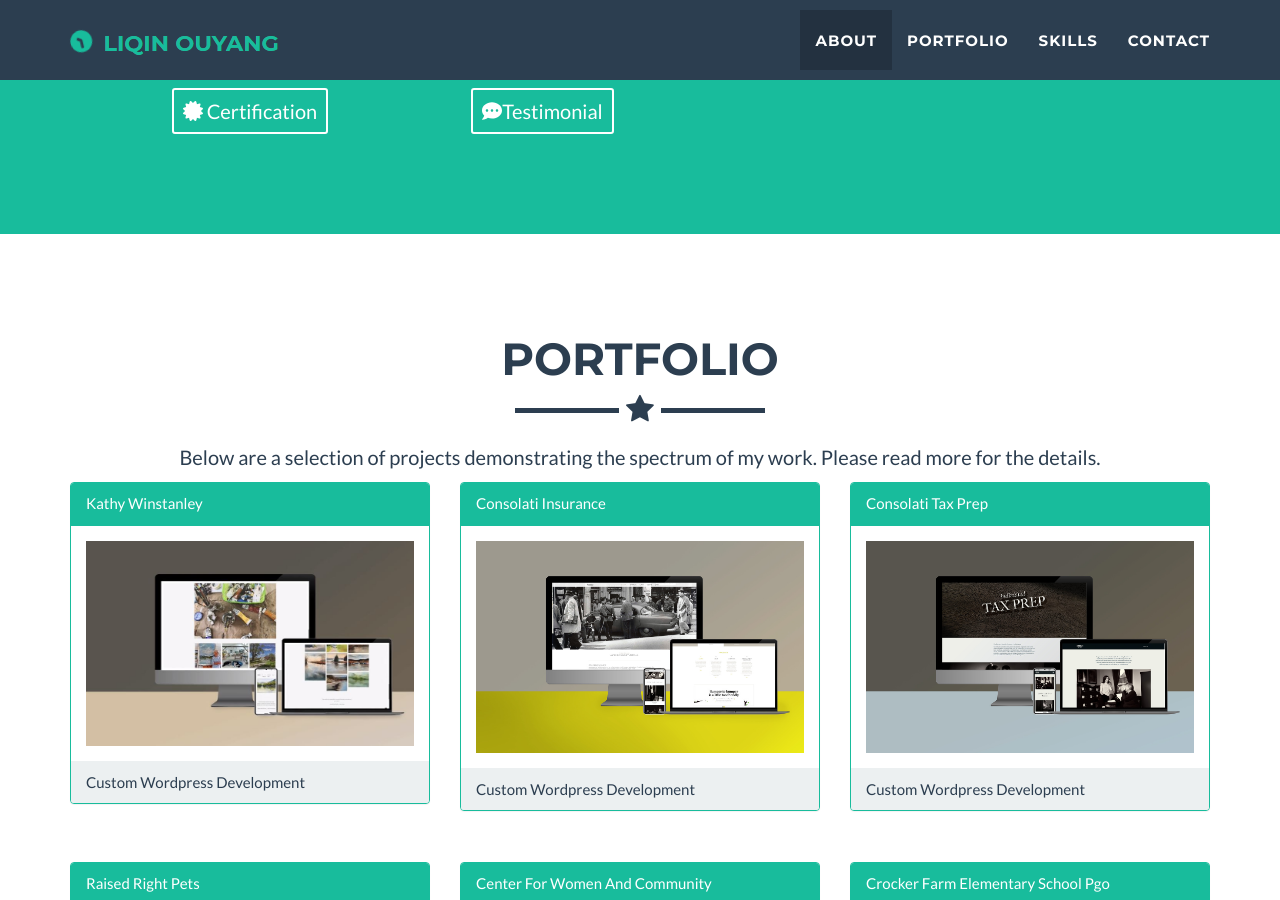
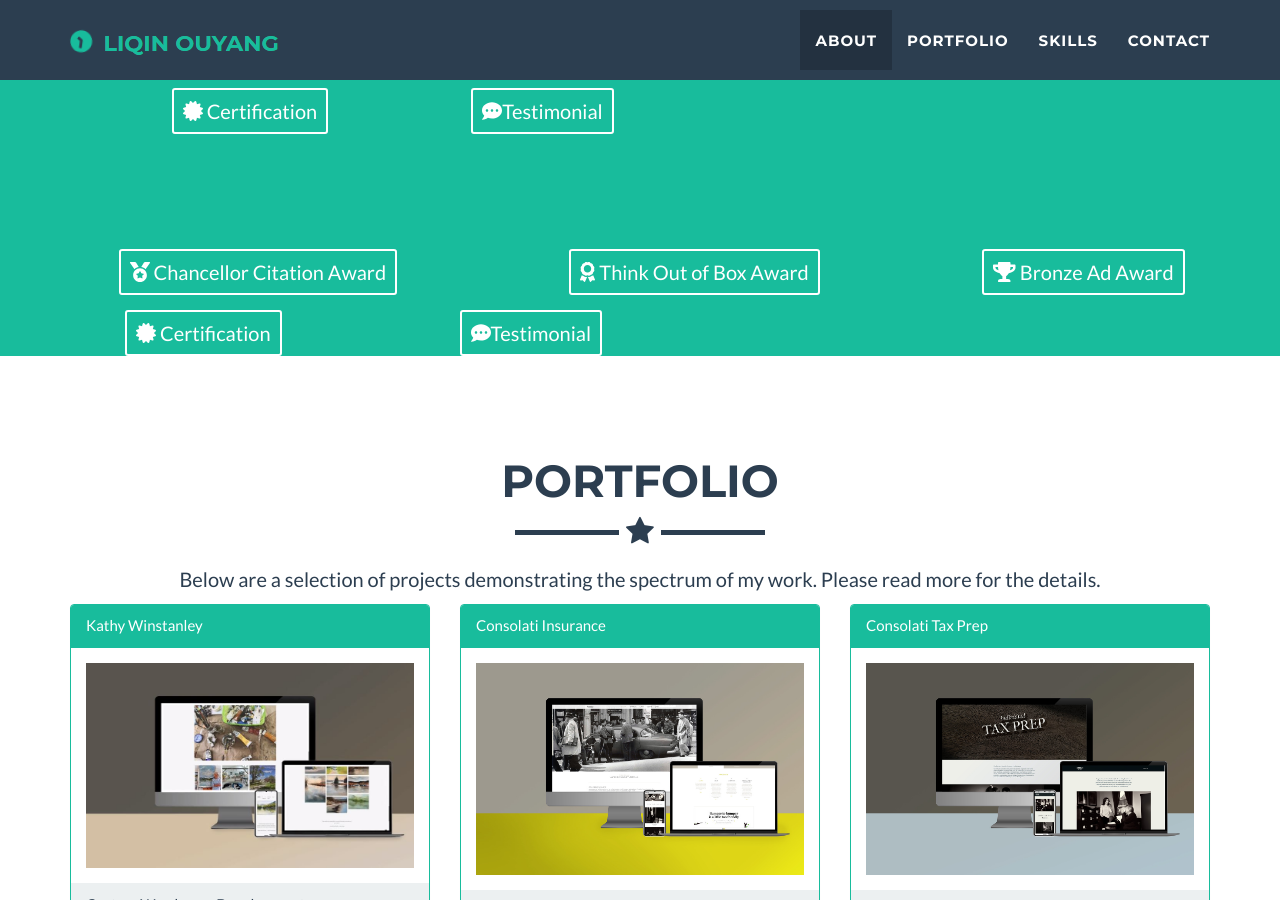
Before and after one commit to hbxtoylq/hbxtoylq.github.io, a Jekyll site: the page built from index.html, in a window 1280 px wide and 900 px high, scrolled down 513 px. Built offline with Jekyll 4.4.1, drawn with Linux system fonts in a browser that asks for light colours; nearby versions of some CDN libraries.

Commit message:
Update header.html

```diff
--- a/_includes/header.html
+++ b/_includes/header.html
@@ -48,5 +48,30 @@
                        </div>
                  </div>
             </div>
+
      </div>
+	    <div class="row">
+                         <div class="col-lg-3 col-lg-offset-1 text-center">
+                                <a href="img/reward/award2.png" class="btn btn-sm btn-outline" target="_blank">
+                                 <i class="fas fa-medal"></i> Chancellor Citation Award </a>
+                         </div>
+                       <div class="col-lg-3 col-lg-offset-1 text-center">
+                                 <a href="img/reward/award3.png" class="btn btn-sm btn-outline" target="_blank">
+                                 <i class="fas fa-award"></i> Think Out of Box Award </a>
+                         </div>
+
+			   <div class="col-lg-2  col-lg-offset-1  text-center">
+                                 <a href="img/reward/AwardAD.pdf" class="btn btn-sm btn-outline" target="_blank">
+                                 <i class="fas fa-trophy"></i> Bronze Ad Award </a>
+ 			</div>
+			   <div class="col-lg-2 col-lg-offset-1 text-center">
+                               <a href="img/reward/boomiLO.jpg"  class="btn btn-sm btn-outline" target="_blank">
+<i class="fas fa-certificate"></i> Certification </a>
+                        </div>
+                       <div class="col-lg-2  col-lg-offset-1 text-center">
+                                <a href="img/reward/award1.png" class="btn btn-sm btn-outline" target="_blank">
+                                 <i class="fas fa-comment-dots"></i>Testimonial</a>
+                        </div>
+
+                       </div>
     </header>
```
